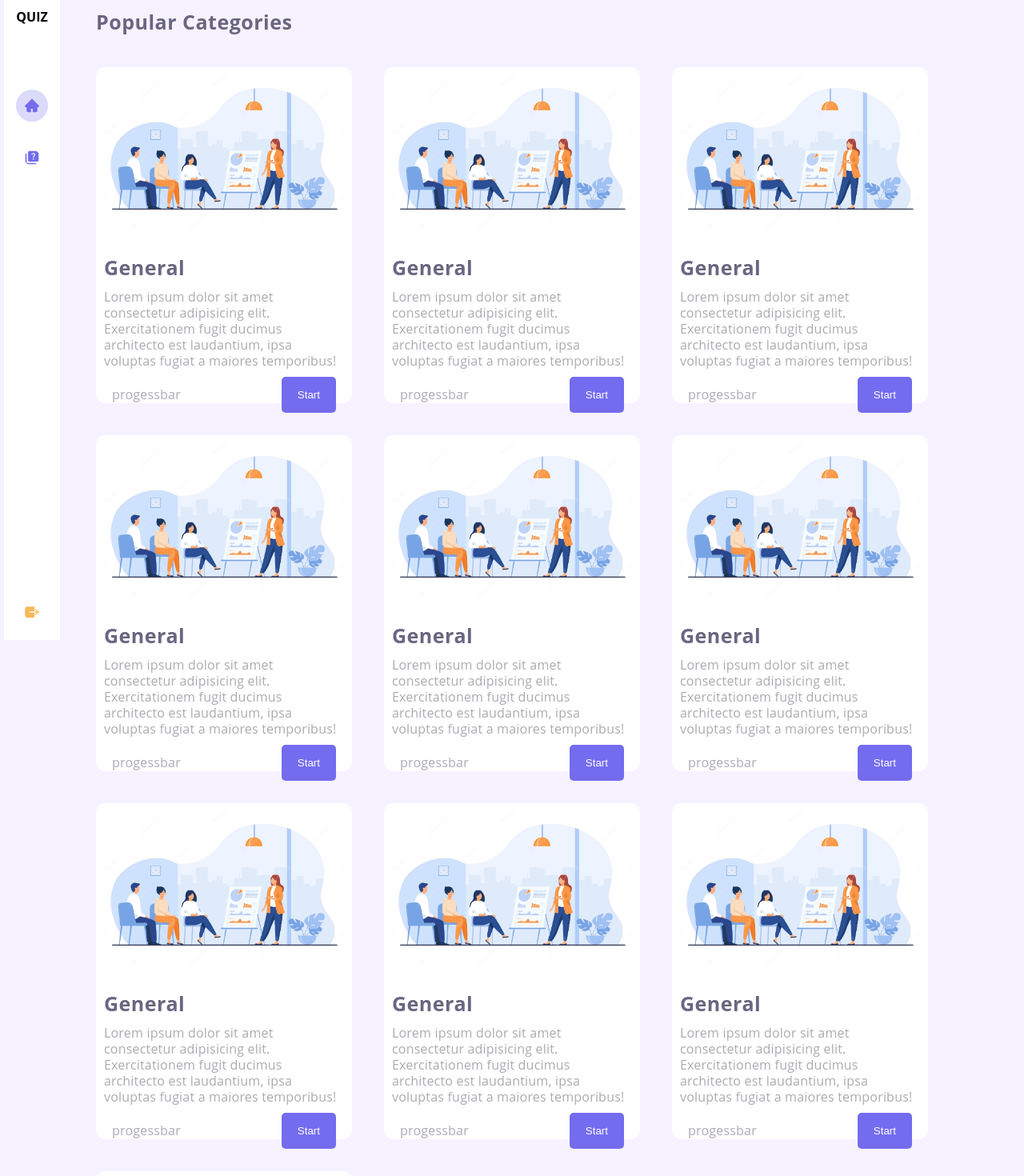
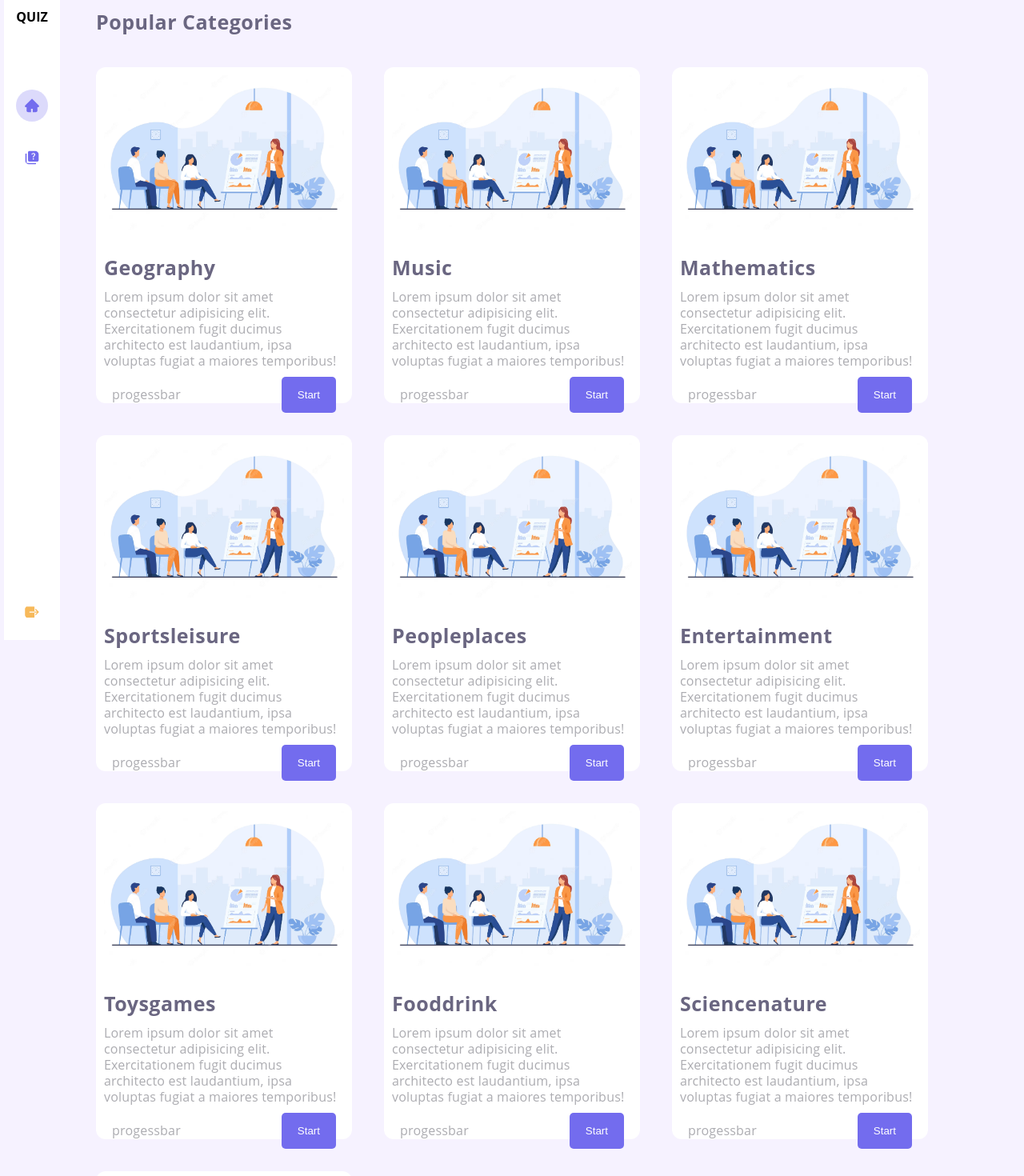
Before and after one commit to PrtHub/Quiz-app, a React (Vite) app: page / in a window 1280 px wide. Shown: the top 1470 px of the page at 80% size. Built offline with nearby package versions, Linux system fonts and the light colour scheme; no server answers.

Commit message:
basic structure for quiz questions

```diff
--- a/src/App.jsx
+++ b/src/App.jsx
@@ -14,7 +14,7 @@ const App = () => {
           <Routes>
             <Route path="/" element={<Home />} />
             <Route path="/quizes" element={<Quizes />} />
-            <Route path="/quiz" element={<Quiz />} />
+            <Route path="/quiz/:category" element={<Quiz />} />
             <Route path="/fav" element={<Favorite />} />
           </Routes>
         </section>
--- a/src/components/Card/QuizCard.jsx
+++ b/src/components/Card/QuizCard.jsx
@@ -1,8 +1,9 @@
+/* eslint-disable react/prop-types */
 import { Link } from "react-router-dom";
 import coach from "../../assets/coach.avif";
 import "./style.css";
 
-const QuizCard = () => {
+const QuizCard = ({title, category}) => {
   return (
     <>
       <div className="card__wrapper">
@@ -11,7 +12,7 @@ const QuizCard = () => {
         </section>
 
         <section className="card__wrapper_content">
-          <h1>General</h1>
+          <h1>{title}</h1>
           <p>
             Lorem ipsum dolor sit amet consectetur adipisicing elit.
             Exercitationem fugit ducimus architecto est laudantium, ipsa
@@ -19,7 +20,7 @@ const QuizCard = () => {
           </p>
           <div className="card__wrapper_button">
             <p>progessbar</p>
-            <Link to='/quiz'> <button>Start</button></Link>
+            <Link to={`/quiz/${category}`}> <button>Start</button></Link>
           </div>
         </section>
       </div>
--- a/src/components/Card/style.css
+++ b/src/components/Card/style.css
@@ -36,6 +36,11 @@
 
 }
 
+.card__wrapper_content h1 {
+    text-transform: capitalize;
+    color: var(--color-gray)
+}
+
 .card__wrapper_content p {
     color: #acacb1;
 
--- a/src/pages/Home/Home.jsx
+++ b/src/pages/Home/Home.jsx
@@ -1,27 +1,24 @@
 import { QuizCard } from "../../components";
-import { useGetQuizQuery } from "../../redux/QuizApi";
 
 import './style.css'
 
 const Home = () => {
-  const { data } = useGetQuizQuery();
-  console.log(data);
 
   return (
     <>
     <section className="home">
        <h1>Popular Categories</h1>
        <main className="home__wrapper">
-         <QuizCard/>
-         <QuizCard/>
-         <QuizCard/>
-         <QuizCard/>
-         <QuizCard/>
-         <QuizCard/>
-         <QuizCard/>
-         <QuizCard/>
-         <QuizCard/>
-         <QuizCard/>
+         <QuizCard title="geography" category="geography"/>
+         <QuizCard title="music" category="music"/>
+         <QuizCard title="mathematics" category="mathematics"/>
+         <QuizCard title="sportsleisure" category="sportsleisure"/>
+         <QuizCard title="peopleplaces" category="peopleplaces"/>
+         <QuizCard title="entertainment"category="entertainment"/>
+         <QuizCard title="toysgames"category="toysgames"/>
+         <QuizCard title="fooddrink"category="fooddrink"/>
+         <QuizCard title="sciencenature"category="sciencenature"/>
+         <QuizCard title="language"category="language"/>
        </main>
     </section>
     </>
--- a/src/pages/Quiz.jsx
+++ /dev/null
@@ -1,9 +0,0 @@
-
-
-const Quiz = () => {
-  return (
-    <div>Quiz</div>
-  )
-}
-
-export default Quiz
--- /dev/null
+++ b/src/pages/Quiz/Quiz.jsx
@@ -0,0 +1,22 @@
+import "./style.css";
+
+const Quiz = () => {
+  return (
+    <>
+    <div className="quiz">
+      <section className="quiz__wrapper">
+        <h1>
+          1. Lorem, ipsum dolor sit amet consectetur adipisicing elit Enim
+          aliquam?
+        </h1>
+        <div className="quiz__wrapper_answer">
+          <span>Answer: <input type="text" /> </span>
+          <button>Submit</button>
+        </div>
+      </section>
+    </div>
+    </>
+  );
+};
+
+export default Quiz;
--- /dev/null
+++ b/src/pages/Quiz/style.css
@@ -0,0 +1,65 @@
+.quiz {
+    width: 100%;
+    height: 100vh;
+
+    display: flex;
+    flex-direction: column;
+    align-items: center;
+    justify-content: center;
+    overflow: auto;
+}
+
+.quiz__wrapper {
+    width: fit-content;
+    height: fit-content;
+    margin: 0 auto;
+    display: flex;
+    flex-direction: column;
+    align-items: center;
+    justify-content: center;
+    gap: 30px;
+    padding: 40px 20px;
+
+    background-color: var(--color-white);
+    border-radius: 10px;
+}
+
+.quiz__wrapper h1 {
+    font-size: 24px;
+    font-weight: 500;
+
+    color: var(--color-gray)
+}
+
+.quiz__wrapper_answer {
+   width: 100%;
+
+   display: flex ;
+   align-items: center;
+   justify-content: space-between;
+}
+
+.quiz__wrapper_answer button {
+    padding: 15px 20px;
+    background-color: var(--color-purple);
+    color: white;
+
+    border: none;
+    outline: none;
+    border-radius: 5px;
+    font-size: 16px;
+    cursor: pointer;
+}
+
+.quiz__wrapper_answer span {
+    color: var(--color-gray);
+    font-size: 18px;
+}
+
+.quiz__wrapper_answer input {
+    font-size: 18px;
+    outline: none;
+    border: none;
+    border-bottom: 1px solid var(--color-gray);
+    color: var(--color-gray);
+}
--- a/src/pages/index.js
+++ b/src/pages/index.js
@@ -1,7 +1,7 @@
 import Home from "./Home/Home";
 import Quizes from "./Quizes";
 import Favorite from "./Favorite";
-import Quiz from "./Quiz";
+import Quiz from "./Quiz/Quiz";
 
 export {
     Home,
--- a/src/redux/QuizApi.js
+++ b/src/redux/QuizApi.js
@@ -12,7 +12,7 @@ export const quizApi = createApi({
   }),
   endpoints: (builder) => ({
     getQuiz: builder.query({
-      query: () => "/trivia?category=general&limit=10000",
+      query: (category) => `/trivia?category=${category}&limit=10000`,
     }),
   }),
 });
```
